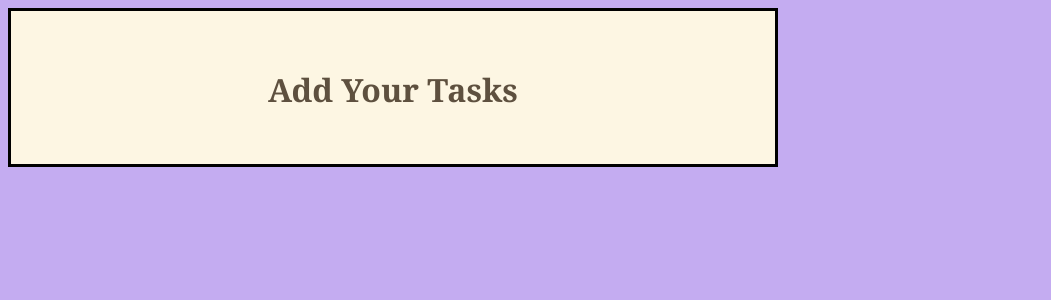
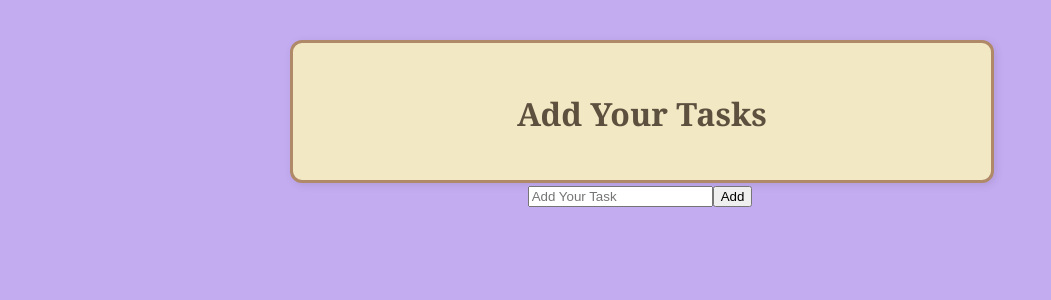
Before and after one commit to rahulgope45/ToDo-app, a React (Vite) app: page / in a window 1280 px wide. Shown: the top 300 px of the page, without its empty margins (0-1051 px from the left). Built offline with nearby package versions, Linux system fonts and the light colour scheme.

Commit message:
Task can be added

```diff
--- a/src/App.css
+++ b/src/App.css
@@ -7,14 +7,28 @@ body {
 
 
 .Containerofbox{
-  border: solid black;
+
   padding: 2rem;
-  background-color: #fdf6e3;
+
   font-family: 'Georgia', serif;
   text-align: center;
 
   max-width: 700px;
+  /* centering this */
+  margin: 0 auto;
 }
+
+.boxofcontainer{
+  background-color: #f3e8c4;
+  border: 3px solid #b08968;
+  padding: 1.5rem;
+  border-radius: 12px;
+  box-shadow: 2px 2px 8px rgba(0, 0, 0, 0.1);
+  color: #5e503f;
+  width: 650px;
+  margin: 0 auto;
+}
+
 
 .headingofcontainer{
   color: #5e503f;
--- a/src/components/Todoform.jsx
+++ b/src/components/Todoform.jsx
@@ -1,9 +1,43 @@
-import React from "react";
+import React, { useState } from "react";
+
+
 
 function Todoform(){
+
+    const[inputvalue,envalue] = useState("")
+    const[handlevalue,fvalue] = useState("")
+
+    const handledinputvalue = (e) =>{
+        envalue(e.target.value)
+    }
+
+    const saveinput = () =>{
+        fvalue(inputvalue)
+    }
+
+
+
     return (
         <div className="Containerofbox">
-            <h1 className="headingofcontainer">Add Your Tasks </h1>
+            <div className="boxofcontainer">
+                <h1 className="headingofcontainer">Add Your Tasks </h1>
+            </div>
+            <div>
+                <input
+                type="text"
+                placeholder="Add Your Task"
+                value={inputvalue}
+                onChange={handledinputvalue}>
+                </input>
+                <button >
+                    {onclick = saveinput}
+                    Add
+                </button>
+            </div>
+            <div>
+                <p>{handlevalue}</p>
+            </div>
+
 
         </div>
     )
```
